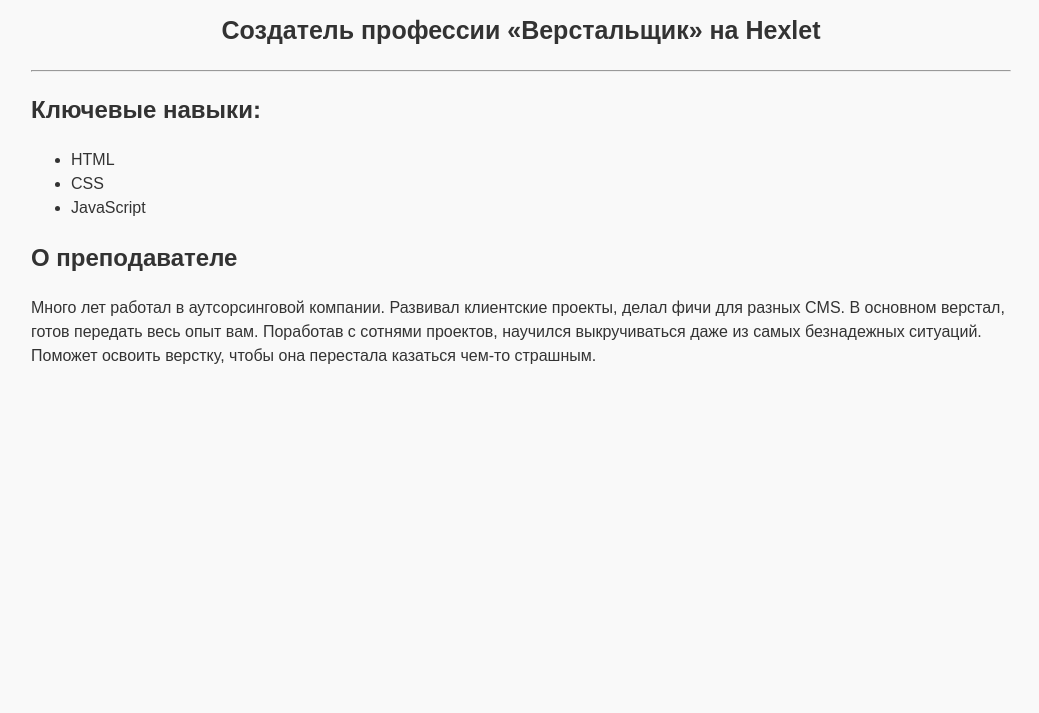
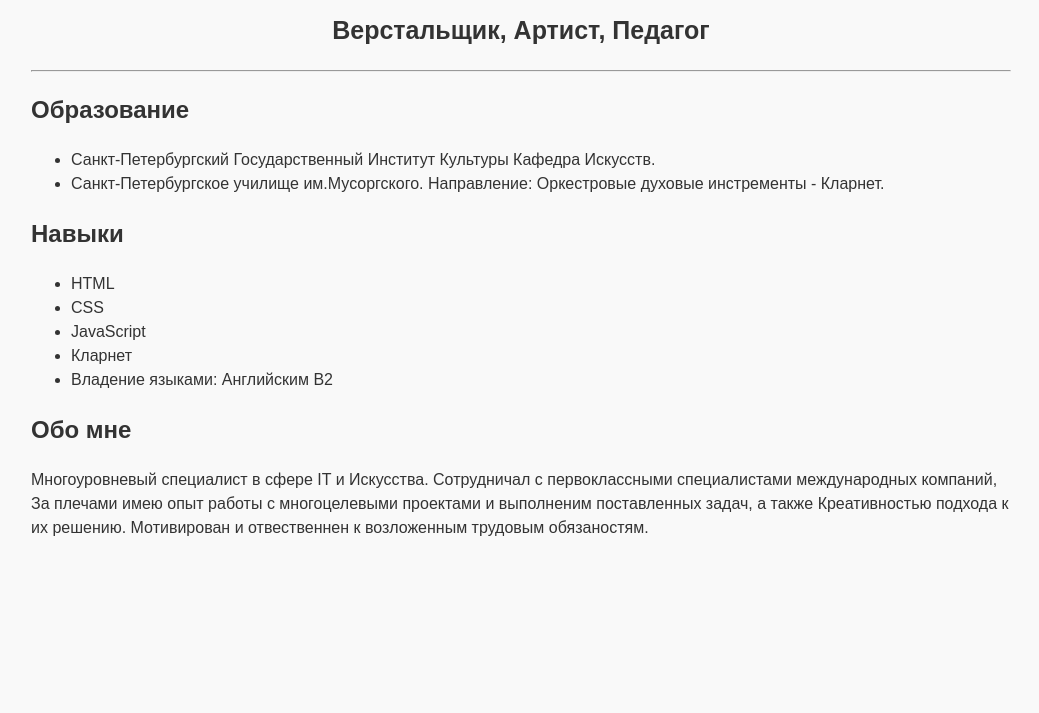
Before and after one commit to AyanamiSoryu/AyanamiSoryu.GitHub.io, a plain HTML site: page index.html in a window 1280 px wide. Shown: the part 87-800 px from the top of the page, without its empty margins (119-1158 px from the left). Drawn offline with Linux system fonts and the light colour scheme.

Commit message:
Update index.html

```diff
--- a/index.html
+++ b/index.html
@@ -1,37 +1,44 @@
 <!DOCTYPE html>
-<html lang="en">
+<html lang="ru">
 <head>
     <meta charset="UTF-8">
+    <meta name="viewport" content="width=device-width, initial-scale=1.0">
     <link rel="stylesheet" href="style.css">
-    <title>Title</title>
+    <title>Моё описание</title>
 </head>
 <body>
 <main>
-    <h1>Никита Михайлов</h1>
-    <h2>Создатель профессии «Верстальщик» на Hexlet</h2>
-
+    <!-- BEGIN (write your solution here) -->
+    <h1>Илья Никольский</h1>
+    <h2>Верстальщик, Артист, Педагог</h2>
     <hr>
-
     <section>
-        <h2>Ключевые навыки:</h2>
+        <h2>Образование</h2>
+        <ul>
+            <li>Санкт-Петербургский Государственный Институт Культуры
+                Кафедра Искусств.</li>
+            <li>Санкт-Петербургское училище им.Мусоргского.
+                Направление: Оркестровые духовые инстременты - Кларнет.</li>
+        </ul>
+    </section>
+    <section>
+        <h2>Навыки</h2>
         <ul>
             <li>HTML</li>
             <li>CSS</li>
             <li>JavaScript</li>
+            <li>Кларнет</li>
+            <li>Владение языками: Английским B2</li>
         </ul>
     </section>
-
     <section>
-        <h2>О преподавателе</h2>
-        <p>
-            Много лет работал в аутсорсинговой компании. Развивал клиентские проекты,
-            делал фичи для разных CMS. В основном верстал, готов передать весь опыт
-            вам. Поработав с сотнями проектов, научился выкручиваться даже из самых
-            безнадежных ситуаций. Поможет освоить верстку, чтобы она перестала
-            казаться чем-то страшным.
-        </p>
+        <h2>Обо мне</h2>
+        <p>Многоуровневый специалист в сфере IT и Искусства.
+            Сотрудничал с первоклассными специалистами международных компаний,
+            За плечами имею опыт работы с многоцелевыми проектами и выполненим поставленных задач, а также
+            Креативностью подхода к их решению. Мотивирован и отвественнен к возложенным трудовым обязаностям.</p>
     </section>
+    <!-- END -->
 </main>
-
 </body>
 </html>
```
